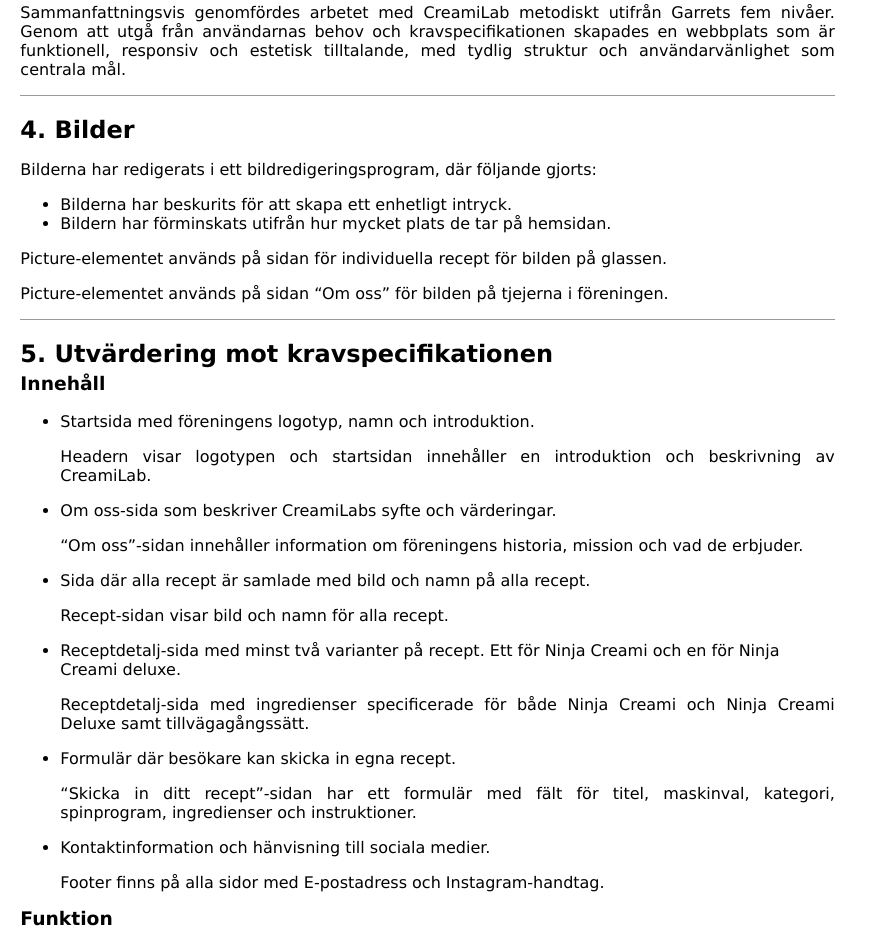
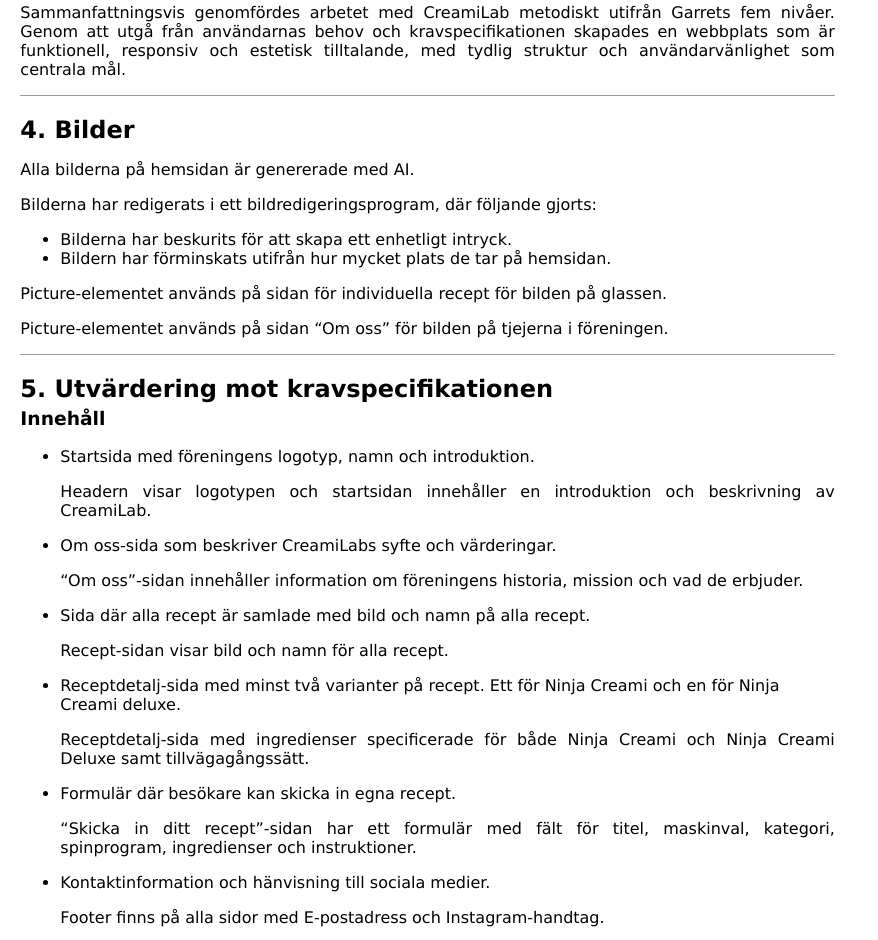
Before and after one commit to feliciaanderberg/Uppgift3, a plain HTML site: page rapport.html in a window 1280 px wide. Shown: the part 1968-2908 px from the top of the page, without its empty margins (0-878 px from the left). Drawn offline with Linux system fonts and the light colour scheme.

```diff
--- a/rapport.html
+++ b/rapport.html
@@ -116,6 +116,7 @@
         <section>
             <h2>4. Bilder</h2>
             <!-- Beskriv i en punktlista vilka redigeringar du gjort av bilderna i ett bildredigeringsprogram, för att anpassa dem till hur du använder dem på din webbplats. -->
+            <p>Alla bilderna på hemsidan är genererade med AI.</p>
             <p>Bilderna har redigerats i ett bildredigeringsprogram, där följande gjorts:</p>
             <ul>
                 <li>Bilderna har beskurits för att skapa ett enhetligt intryck.</li>
```
Also changed, not shown: 1 other file.
